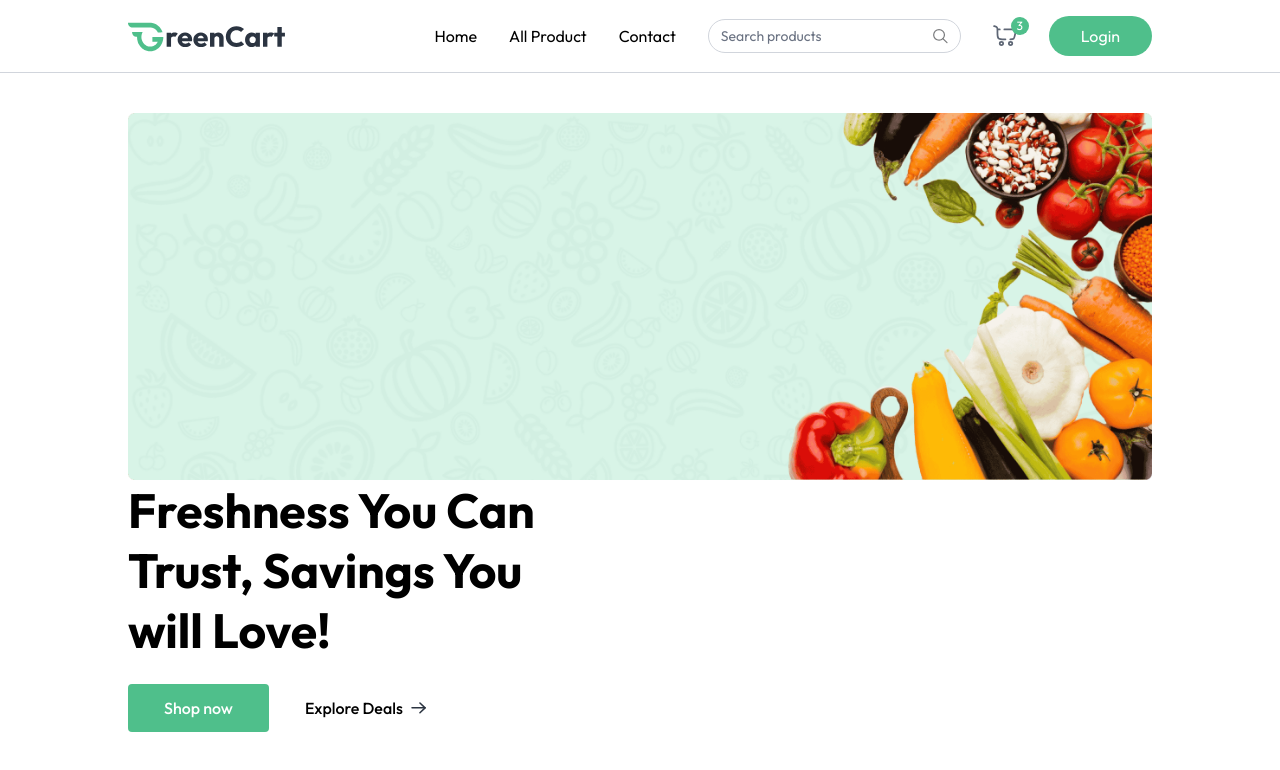
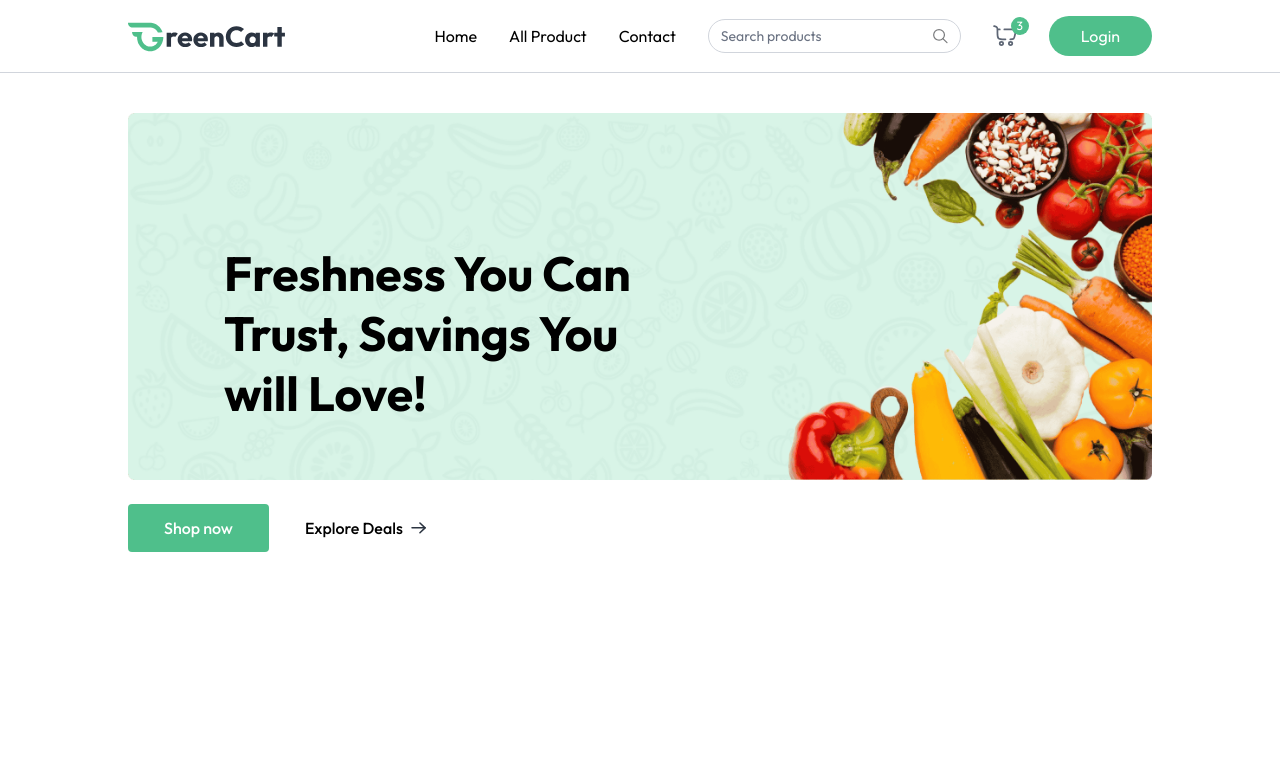
Before and after one commit to hellokristinafaye/GreenCart, a React (Vite) app in the folder client/: page / in a window 1280 px wide. Shown: the top 770 px of the page. Built offline with nearby package versions, Linux system fonts and the light colour scheme.

Commit message:
heading div placed over banner

```diff
--- a/client/src/components/MainBanner.jsx
+++ b/client/src/components/MainBanner.jsx
@@ -7,7 +7,7 @@ const MainBanner = () => {
     <div className='relative'>
         <img src={assets.main_banner_bg} alt="banner" className="w-full hidden md:block" />
         <img src={assets.main_banner_bg_sm} alt="banner" className="w-full md:hidden" />
-        <div className="">
+        <div className="absolute inset-0 flex flex-col items-center md:items-start justify-end md:justify-center pb-24 md:pb-0 px-4 md:pl-18 lg:pl-24">
             <h1 className="text-3xl md:text-4xl lg:text-5xl font-bold text-center md:text-left max-w-72 md:max-w-80 lg:max-w-105 leading-tight lg:leading-15">Freshness You Can Trust, Savings You will Love! </h1>
           </div>
           <div className="flex items-center mt-6 font-medium">
```
